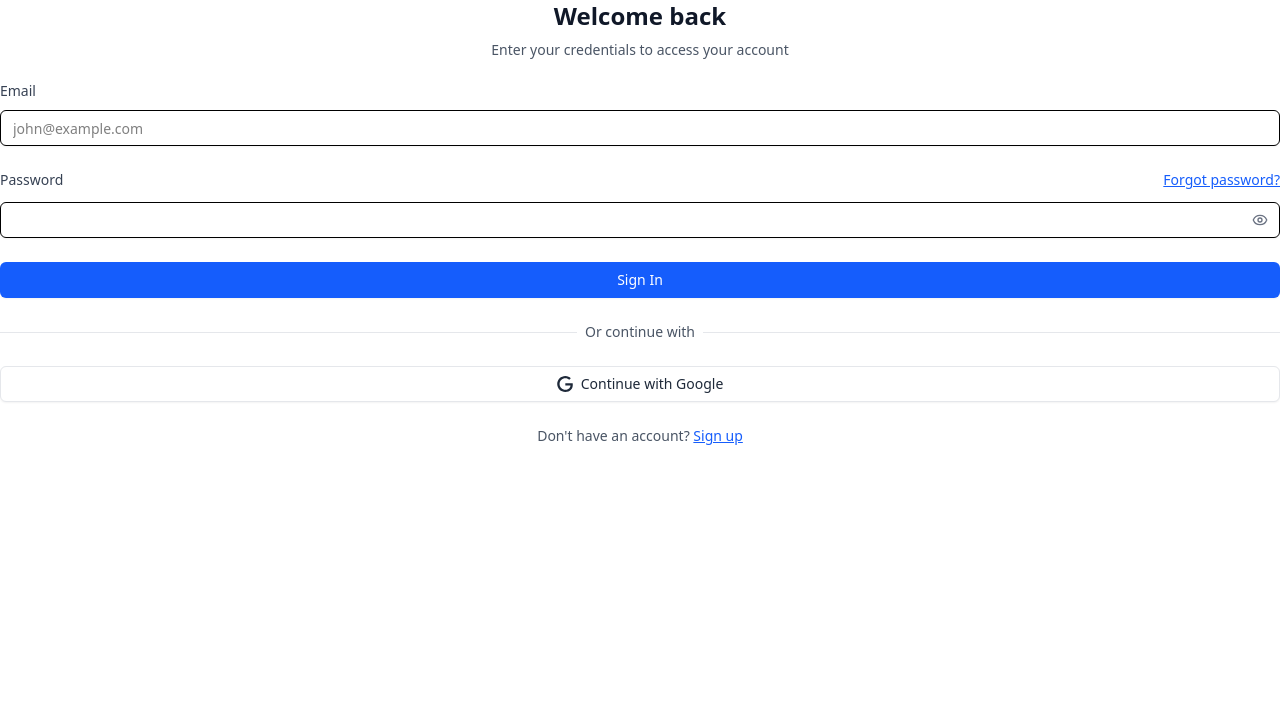
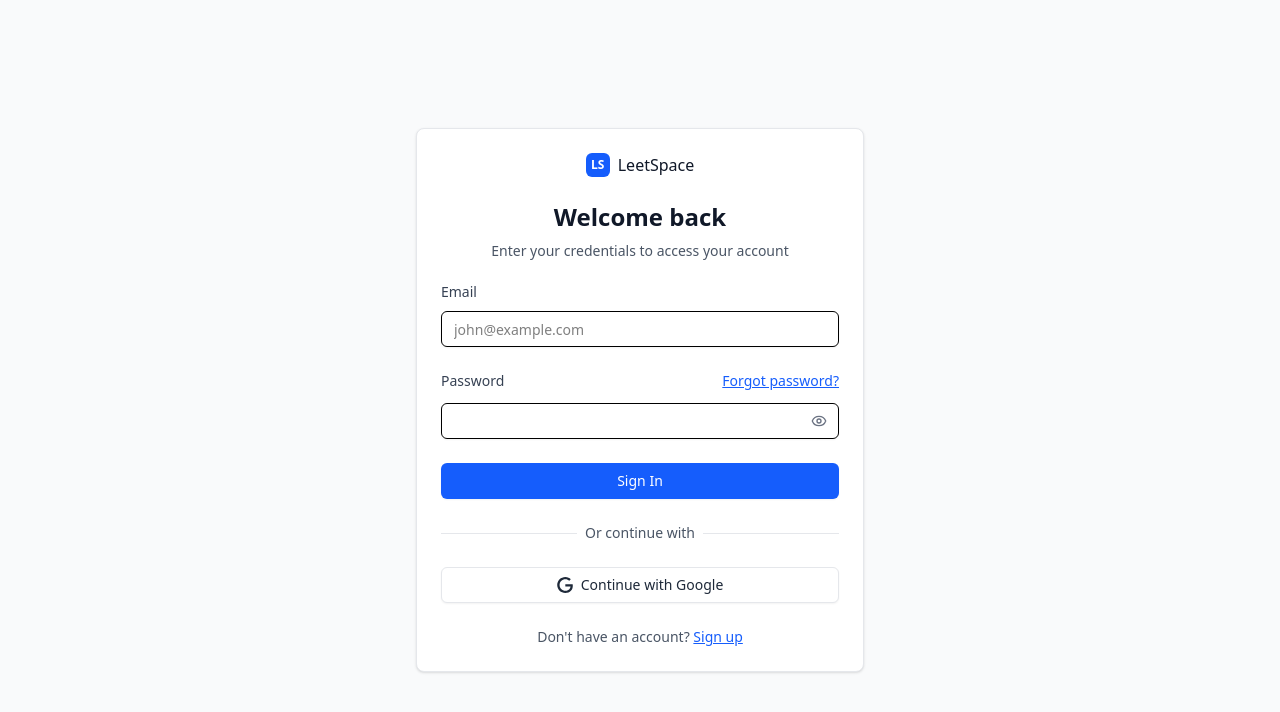
Before and after one commit to kvdeepak7/leetspace, a React (Vite) app in the folder frontend/leetspace-frontend/: page /auth in a window 1280 px wide. Shown: the top 712 px of the page. Built offline with nearby package versions, Linux system fonts and the light colour scheme; no server answers.

Commit message:
Add login page layout with logo and centered login form
Co-authored-by: vk23p <vk23p@fsu.edu>

```diff
--- a/frontend/leetspace-frontend/src/pages/Auth.jsx
+++ b/frontend/leetspace-frontend/src/pages/Auth.jsx
@@ -4,10 +4,26 @@ import { LoginForm } from "@/components/login-form";
 
 export default function Auth() {
   const { isDemo } = useDemo();
+
   useEffect(() => {
     if (isDemo) {
       window.location.replace("/dashboard");
     }
   }, [isDemo]);
-	return <LoginForm />;
+
+  return (
+    <div className="min-h-screen flex items-center justify-center bg-gray-50 dark:bg-gray-900 p-6">
+      <div className="w-full max-w-md bg-white dark:bg-gray-800 rounded-lg shadow-sm border border-gray-200 dark:border-gray-700 p-6">
+        <div className="flex justify-center gap-2 mb-6">
+          <a href="/" className="flex items-center gap-2 font-medium text-gray-900 dark:text-white cursor-pointer">
+            <div className="bg-blue-600 text-white flex size-6 items-center justify-center rounded-md">
+              <span className="text-xs font-bold">LS</span>
+            </div>
+            LeetSpace
+          </a>
+        </div>
+        <LoginForm />
+      </div>
+    </div>
+  );
 }
```
Lines whose indentation alone changed are shown as unchanged.
